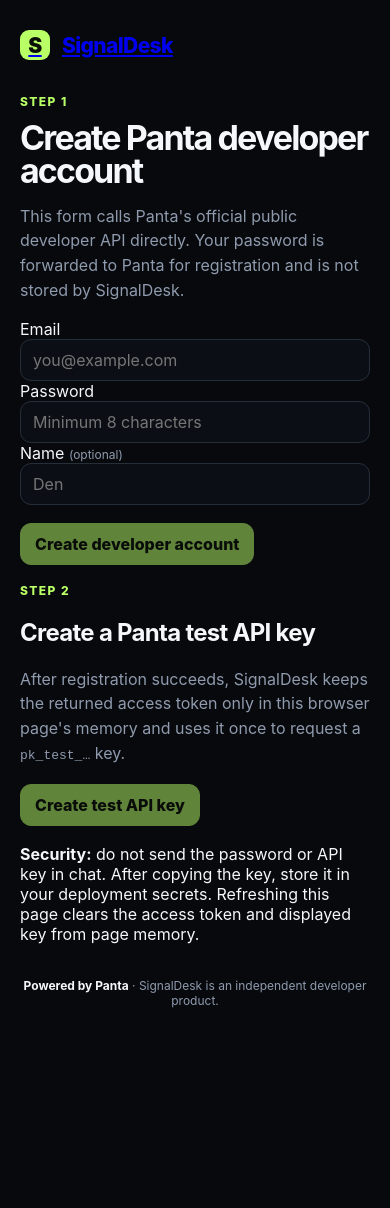
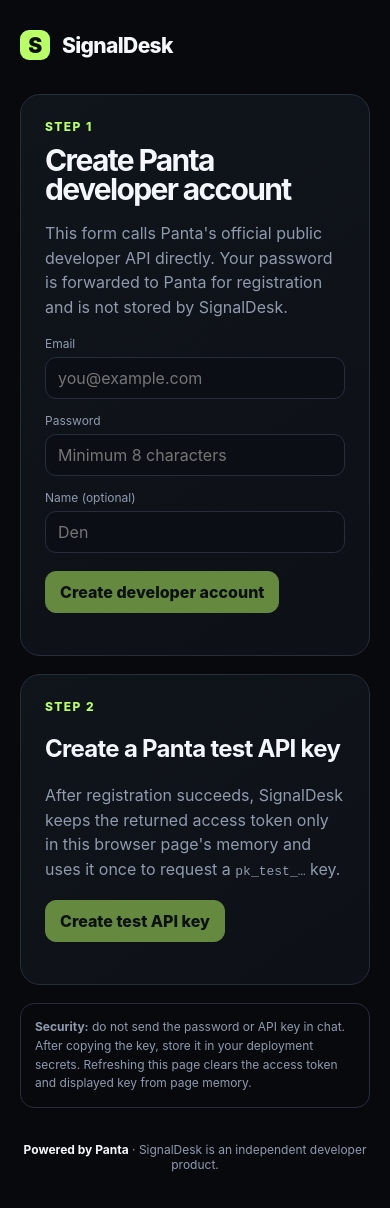
Before and after one commit to Dekarpp/Signaldesk, a Next.js app: page /setup in a window 390 px wide. Shown: the top 1208 px of the page. Before the commit the page ends 1078 px from the top, so only its background shows below. Built offline with nearby package versions, Linux system fonts and the light colour scheme.

Commit message:
style: add mobile developer setup styles

```diff
--- a/src/app/globals.css
+++ b/src/app/globals.css
@@ -288,3 +288,65 @@
   .row > :nth-child(6) { display: none; }
   .badge { display: none; }
 }
+
+
+.setupCard {
+  border: 1px solid var(--line);
+  background: linear-gradient(145deg, var(--panel), #0d1117);
+  border-radius: 20px;
+  padding: 24px;
+  margin-bottom: 18px;
+}
+
+.setupTitle {
+  font-size: clamp(30px, 5vw, 48px);
+  margin-bottom: 12px;
+}
+
+.setupCard label {
+  display: block;
+  color: var(--muted);
+  font-size: 12px;
+  margin: 14px 0 6px;
+}
+
+.secretBox {
+  display: grid;
+  gap: 10px;
+  margin-top: 14px;
+  padding: 14px;
+  border: 1px solid #2c4426;
+  background: #101810;
+  border-radius: 14px;
+  overflow-wrap: anywhere;
+}
+
+.secretBox code {
+  color: var(--accent);
+  font-size: 13px;
+  line-height: 1.5;
+}
+
+.success {
+  border: 1px solid #2c4426;
+  background: #101810;
+  color: #cfff9b;
+  border-radius: 12px;
+  padding: 12px 14px;
+  margin: 12px 0;
+}
+
+.notice {
+  color: var(--muted);
+  font-size: 12px;
+  line-height: 1.55;
+  border: 1px solid var(--line);
+  border-radius: 14px;
+  padding: 14px;
+  margin-top: 16px;
+}
+
+.brand {
+  text-decoration: none;
+  color: inherit;
+}
```
